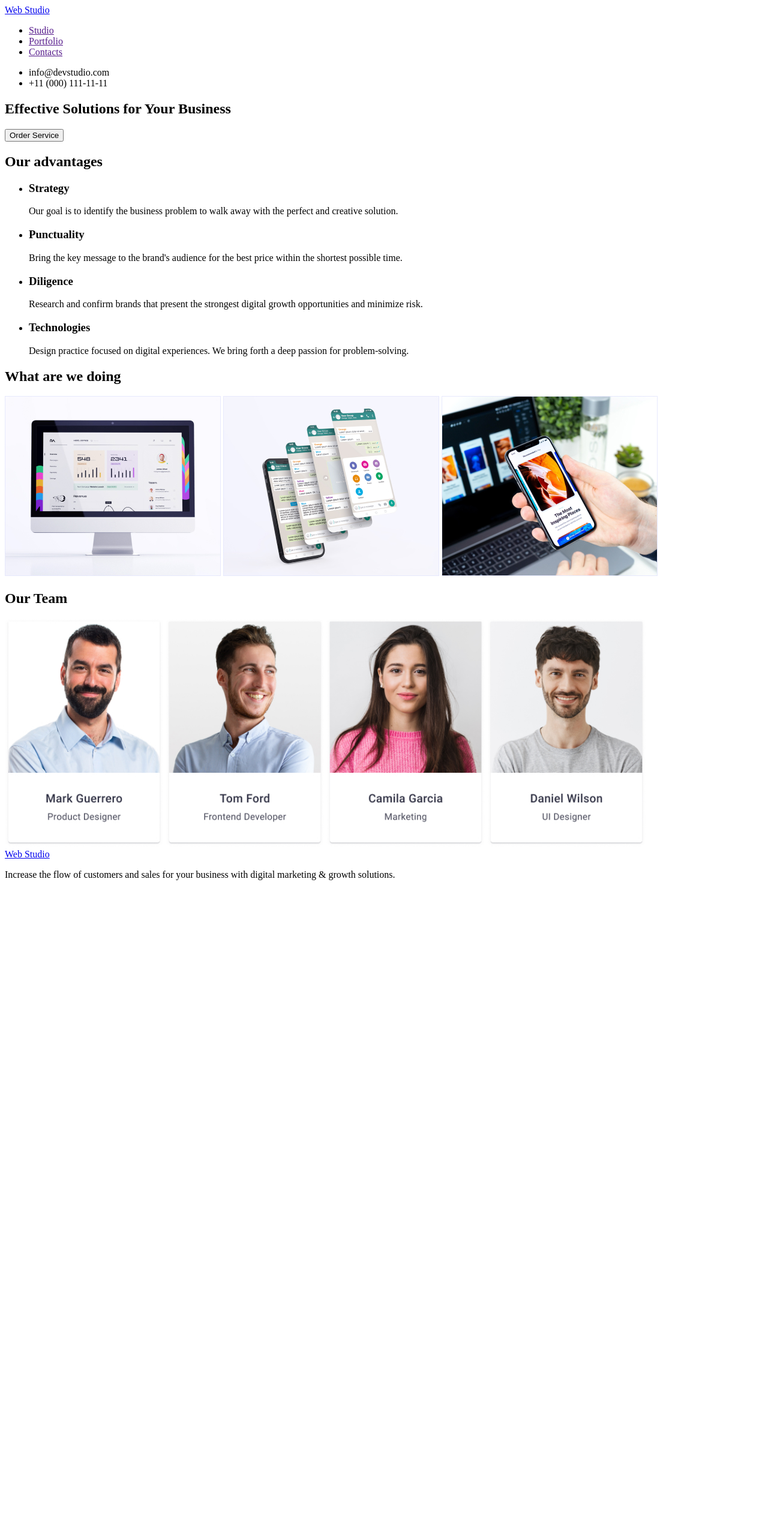
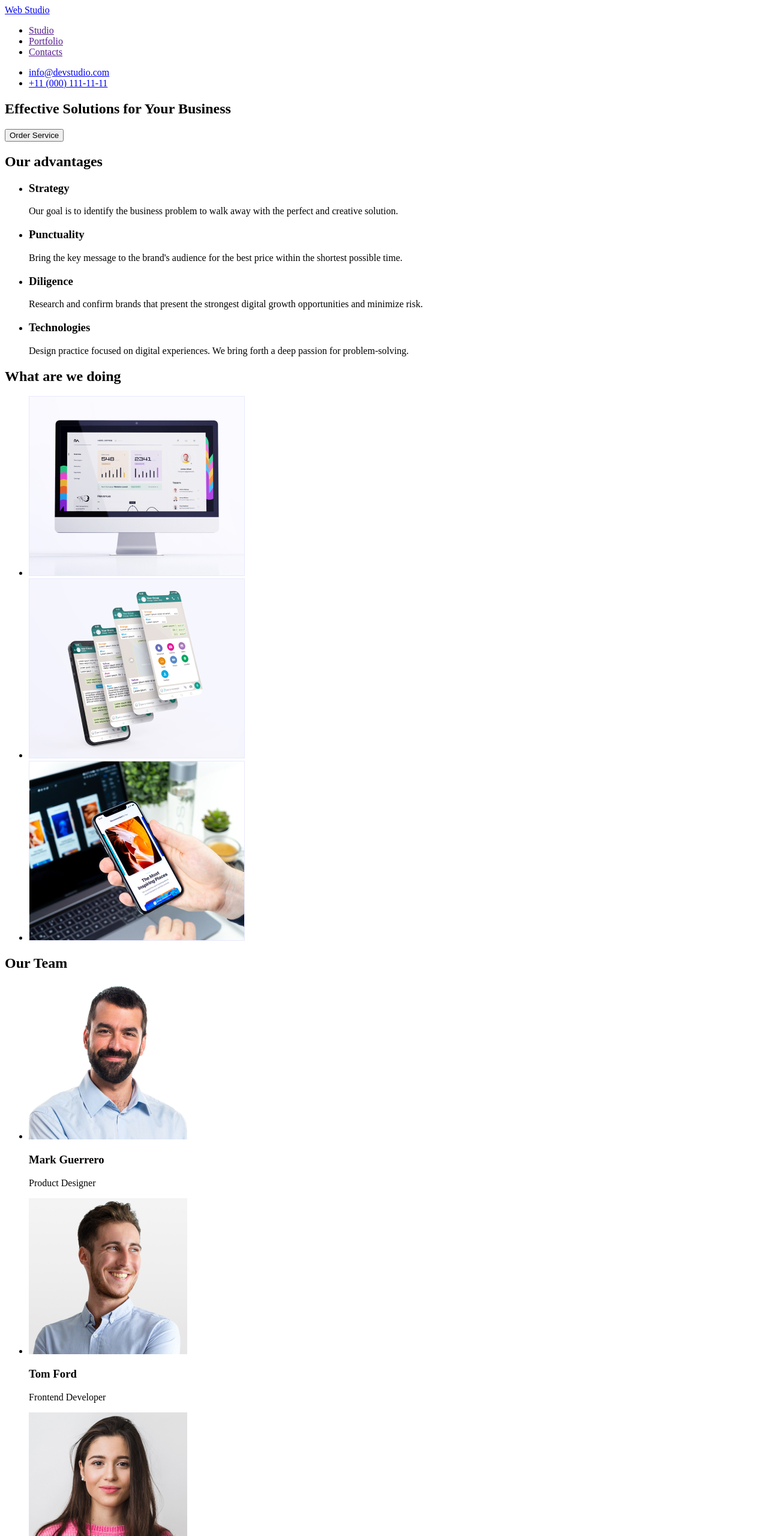
Before and after one commit to MariiaMelnichuk/goit-markup-hw-01, a plain HTML site: page index.html in a window 1280 px wide. Shown: the top 2560 px of the page at 60% size. Before the commit the page ends 1483 px from the top, so only its background shows below. Drawn offline with Linux system fonts and the light colour scheme.

Commit message:
changes img

```diff
--- a/index.html
+++ b/index.html
@@ -17,8 +17,8 @@
 </ul>
 </nav>
 <ul>
-    <li lang="en"> <a href="mailto:info@devstudio.com"></a>info@devstudio.com</li>
-    <li> <a href="tel:+11(000)111-11-11"></a>+11 (000) 111-11-11</li>
+    <li> <a href="mailto:info@devstudio.com">info@devstudio.com</a></li>
+    <li> <a href="tel:+11(000)111-11-11">+11 (000) 111-11-11</a></li>
 </ul>
     </header>
     <main>
@@ -53,16 +53,36 @@
         </section>
         <section>
             <h2>What are we doing</h2>
-            <img src="./images/img1.jpg" alt="computer screen" width="360" height="300">
-            <img src="./images/img2.jpg" alt="open chat on the phone" width="360" height="300">
-            <img src="./images/img3.jpg" alt="phone on the background of the laptop desktop" width="360" height="300" >
+            <ul>
+                <li><img src="./images/img1.jpg" alt="computer screen" width="360" height="300"></li>
+                <li><img src="./images/img2.jpg" alt="open chat on the phone" width="360" height="300"></li>
+                <li><img src="./images/img3.jpg" alt="phone on the background of the laptop desktop" width="360" height="300" ></li>
+        </ul>
         </section>
         <section>
             <h2>Our Team</h2>
-            <img src="./images/Team Card 1 (1).jpg" alt="Mark Guerrero" width="264" height="380">
-            <img src="./images/Team Card 2 (1).jpg" alt="Tom Ford" width="264" height="380">
-            <img src="./images/Team Card 3 (1).jpg" alt="Camila Garcia" width="264" height="380">
-            <img src="./images/Team Card 4 (1).jpg" alt="Daniel Wilson" width="264" height="380">
+            <ul>
+                <li>
+                    <img src="./images/img5.jpg" alt="Mark Guerrero">
+                    <h3>Mark Guerrero</h3>
+                    <p>Product Designer</p>
+                </li>
+                <li>
+                    <img src="./images/img6.jpg" alt="Tom Ford">
+                    <h3>Tom Ford</h3>
+                    <p>Frontend Developer</p>
+                </li>
+                <li>
+                    <img src="./images/img7.jpg" alt="Camila Garcia">
+                    <h3>Camila Garcia</h3>
+                    <p>Marketing</p>
+                </li>
+                <li>
+                    <img src="./images/img8.jpg" alt="Daniel Wilson">
+                    <h3>Daniel Wilson</h3>
+                    <p>UI Designer</p>
+                </li>
+            </ul>
         </section>
     </main>
     <footer>
```
Also changed, not shown: images/Team Card 1 (1).jpg (deleted), images/Team Card 2 (1).jpg (deleted), images/Team Card 3 (1).jpg (deleted), images/Team Card 4 (1).jpg (deleted), images/img5.jpg (added), images/img6.jpg (added), images/img7.jpg (added), images/img8.jpg (added).
